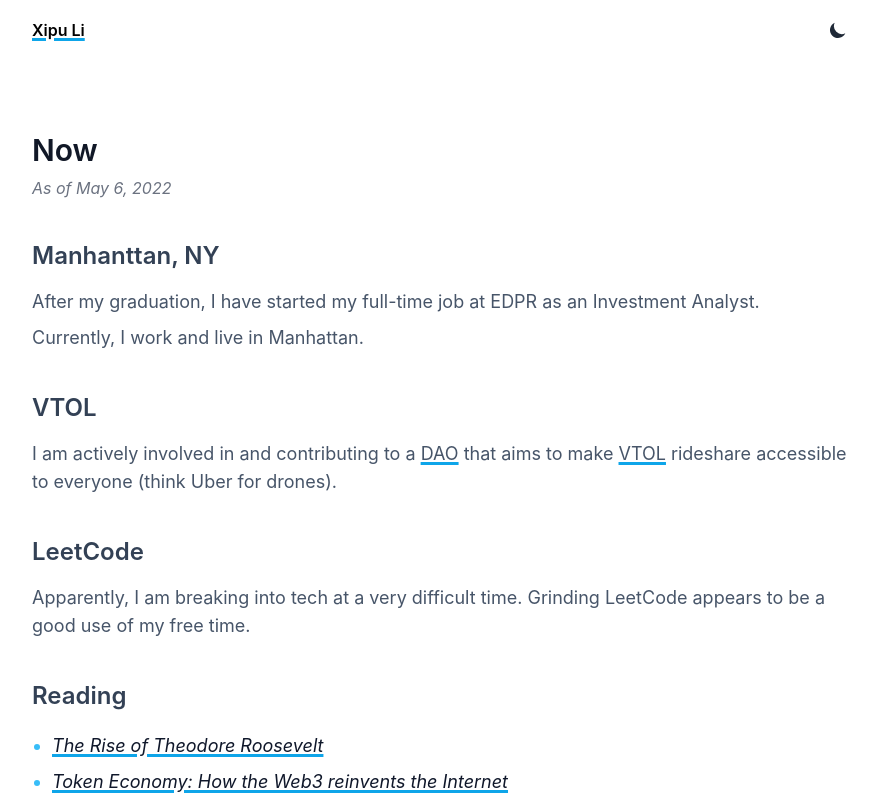
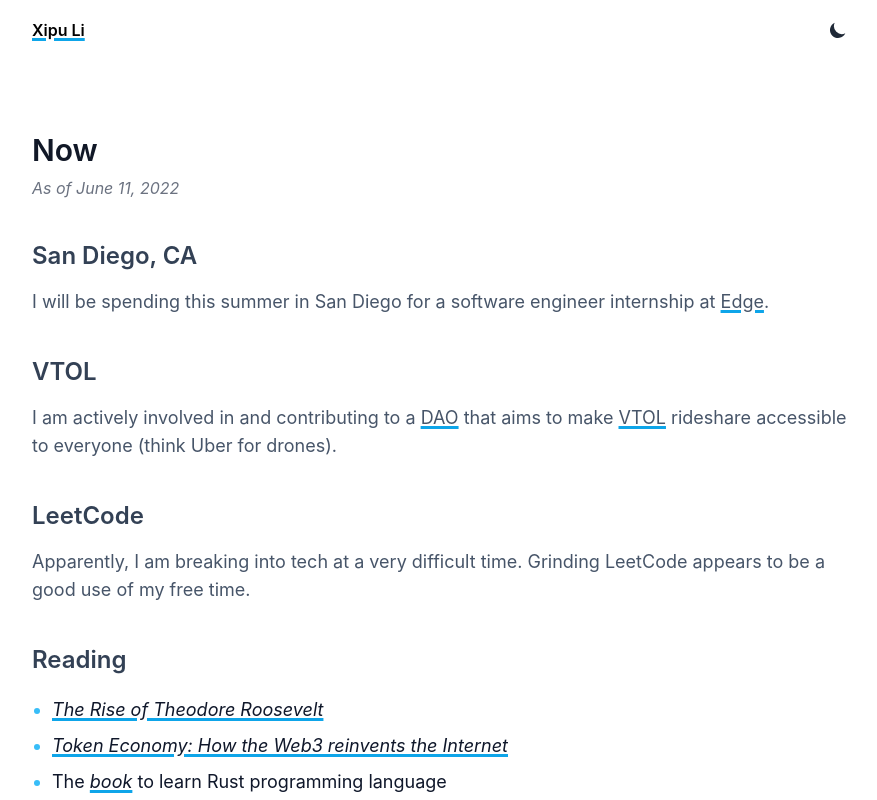
Before and after one commit to GoodluckH/personal-blog, a Next.js app: page /now in a window 1280 px wide. Shown: the top 800 px of the page, without its empty margins (196-1073 px from the left). Built offline with nearby package versions, Linux system fonts and the light colour scheme.

Commit message:
update now

```diff
--- a/lib/mdx.js
+++ b/lib/mdx.js
@@ -91,10 +91,10 @@
   });
   console.log(allPostsData.length);
   return allPostsData.sort((a, b) => {
-    if (a.date < b.date) {
+    if (a.date > b.date) {
+      return -1;
+    } else {
       return 1;
-    } else {
-      return -1;
     }
   });
 }
--- a/pages/now.jsx
+++ b/pages/now.jsx
@@ -28,15 +28,18 @@
           </h2>
           <h4 className="text-gray-500 dark:text-gray-400">
             <span className="text-base italic md:text-md">
-            As of May 6, 2022
+            As of June 11, 2022
             </span>
           </h4>
           <section className="mt-[10px] md:mt-[10px]">
-            <h3 className="mt-[10px] md:mt-[20px]">Manhanttan, NY</h3>
+            <h3 className="mt-[10px] md:mt-[20px]">San Diego, CA</h3>
             <p className="pt-2 text-base sm:text-lg text-slate-600 dark:text-slate-200">
-              After my graduation, I have started my full-time job at EDPR as an Investment Analyst.
+              I will be spending this summer in San Diego for a software engineer internship at <a
+              href="https://edge.app/"
+              target="_blank"
+              rel="noreferrer"
+              >Edge</a>.
             </p>
-            <p className="pt-2 text-base sm:text-lg text-slate-600 dark:text-slate-200">Currently, I work and live in Manhattan. </p>
 
             <h3 className="mt-[10px] md:mt-[20px]">VTOL</h3>
             <p className="pt-2 text-base sm:text-lg text-slate-600 dark:text-slate-200">
```
Also changed, not shown: posts/from-wall-street-to-silicon-valley.mdx (added, +39 -0 lines).
